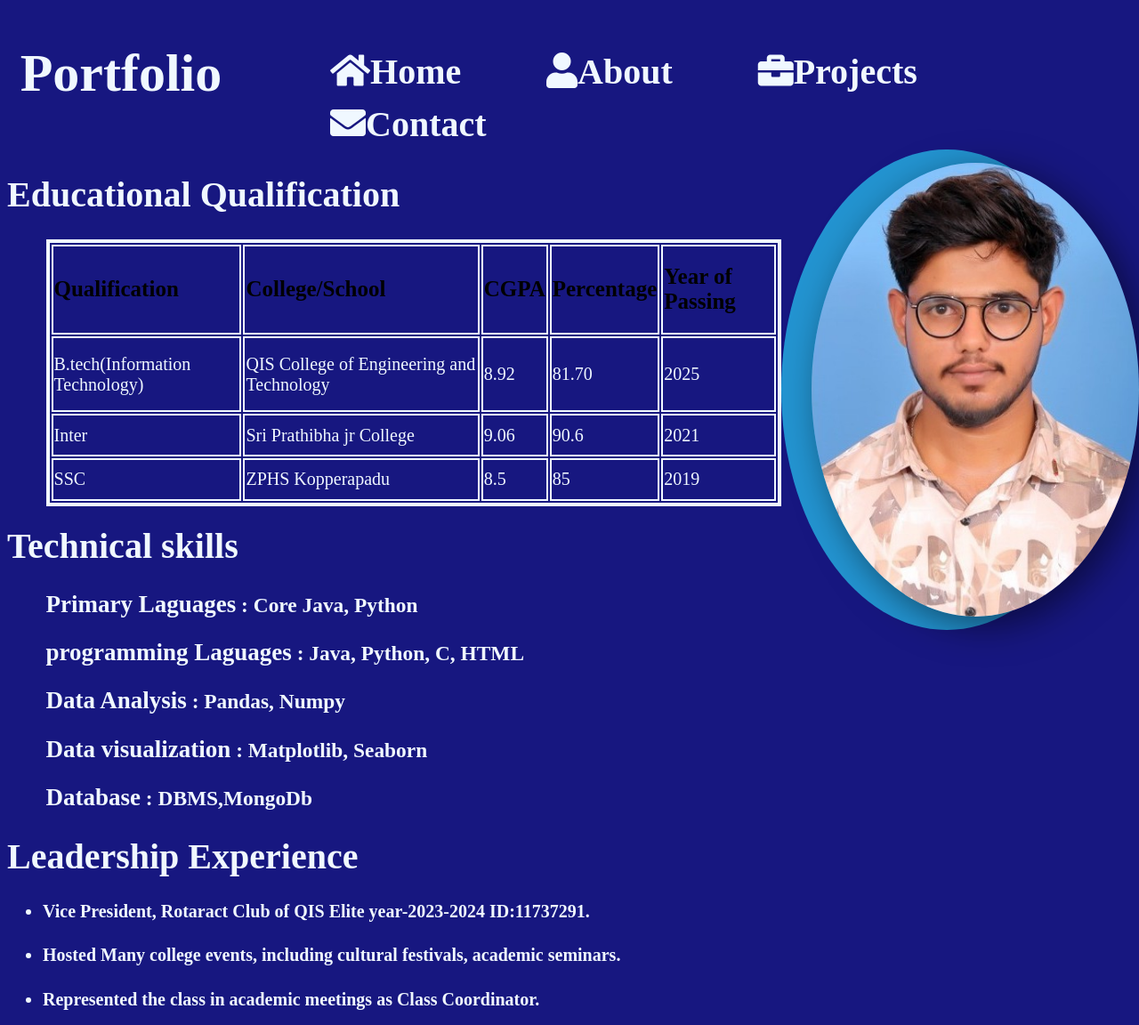
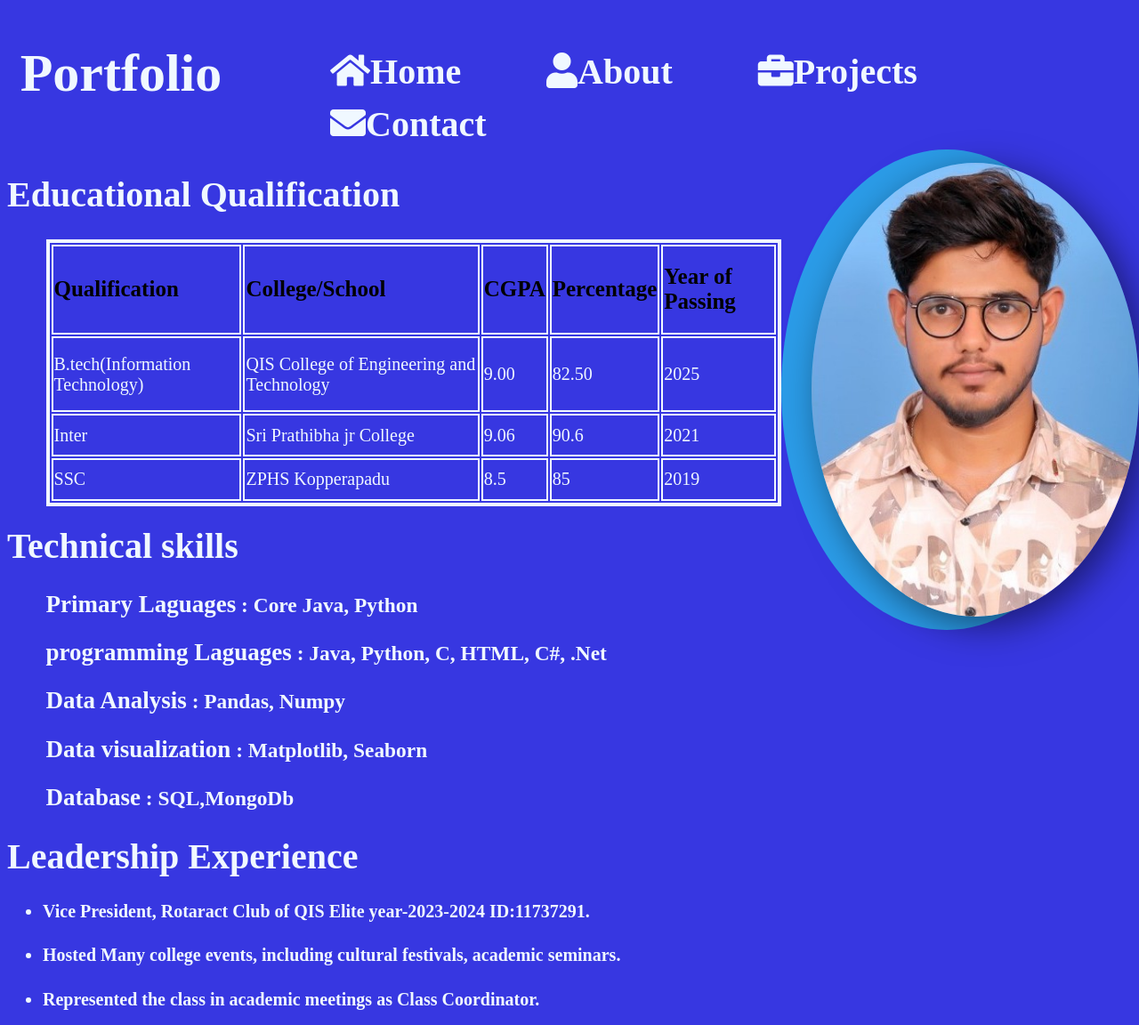
Before and after one commit to DhaneshDivakolu/portfolio, a Flask app: page /about in a window 1280 px wide. Shown: the top 1152 px of the page at 89% size. Run offline with Flask 3, Linux system fonts and the light colour scheme.

Commit message:
New update

```diff
--- a/app.py
+++ b/app.py
@@ -2,6 +2,7 @@ from flask import Flask,render_template,redirect,request
 from pymongo import MongoClient
 
 app = Flask(__name__)
+
 my_client = MongoClient("localhost", 27017)
 my_db= my_client["Portfolio"]
 user = my_db["User"]
--- a/static/css/style.css
+++ b/static/css/style.css
@@ -1,6 +1,6 @@
 body{
     width: 100%;
-    background-color: rgba(20, 20, 126, 0.985);
+    background-color: rgba(52, 52, 225, 0.985);
 }
 .dummy{
     float: left;
--- a/static/js/style.js
+++ b/static/js/style.js
@@ -0,0 +1,26 @@
+const a = document.getElementsByTagName("h1");
+const dh= document.getElementsByTagName("input");
+
+// for(let i = 0; i < a.length; i++)
+// {
+//     const d = a[i];
+//     d.addEventListener("mouseenter",func())
+//     {
+//         d.style.boxShadow = "10px 10px 10px red";
+//     }
+//     d.addEventListener("mouseleave",func())
+//     {
+//         d.style.boxShadow = "";
+//     }
+// }
+
+for(let tag=0; tag<dh.length; tag++)
+    {
+            const ele = dh[tag];
+            ele.addEventListener("mouseenter",function(){
+                ele.style.fontSize = "40px";
+            })
+            ele.addEventListener("mouseleave",function(){
+                ele.style.fontSize = "";
+            })
+    }
--- a/templates/about.html
+++ b/templates/about.html
@@ -15,8 +15,8 @@ About Dhanesh
         <tr>
             <td>B.tech(Information Technology)</td>
             <td>QIS College of Engineering and Technology</td>
-            <td>8.92</td>
-            <td>81.70</td>
+            <td>9.00</td>
+            <td>82.50</td>
             <td>2025</td>
         </tr>
         <tr>
@@ -37,10 +37,10 @@ About Dhanesh
     <div class="tech" style="margin-top: 40%;">
         <h1>Technical skills</h1>
         <h3><b>Primary Laguages</b> : Core Java, Python</h3>
-        <h3><b>programming Laguages</b> : Java, Python, C, HTML</h3>
+        <h3><b>programming Laguages</b> : Java, Python, C, HTML, C#, .Net</h3>
         <h3><b>Data Analysis</b> : Pandas, Numpy</h3>
         <h3><b>Data visualization</b> : Matplotlib, Seaborn</h3>
-        <h3><b>Database</b> : DBMS,MongoDb</h3>
+        <h3><b>Database</b> : SQL,MongoDb</h3>
     </div>
     <h1>Leadership Experience</h1>
     <ul>
--- a/templates/index.html
+++ b/templates/index.html
@@ -40,5 +40,6 @@
         <div class="right-div">
             <img src="../static/images/My_Passport_Photo_2.jpg" alt="No img">
         </div>
+        <script src="../static/js/style.js"></script>
     </body>
 </html>
--- a/templates/projects.html
+++ b/templates/projects.html
@@ -5,8 +5,10 @@
 
 {% block left %}
 <div class="tech">
-    <h1>Mini Projects</h1>
+    <h1>Projects</h1>
     <ul>
+        <li><h4>A Major project on Multiclass Adaptive Active Learning for Predicting Students Anxiety using Python Flask, Random Forest, SVM, KNN, Decision Tree Classifier.</h4></li>
+        <h4><a href="https://github.com/DhaneshDivakolu/Students_Anxiety">👉 You can see me By click 👈</a></h4>
         <li><h4>A mini project in Web Development on My Portfolio using Python Flask, HTML, CSS, and JavaScript.</h4></li>
         <h4><a href="https://github.com/DhaneshDivakolu/portfolio">👉 You can see me By click 👈</a></h4>
         <li><h4>A mini project in Data Base Management System on Library Management System.</h4></li>
```
